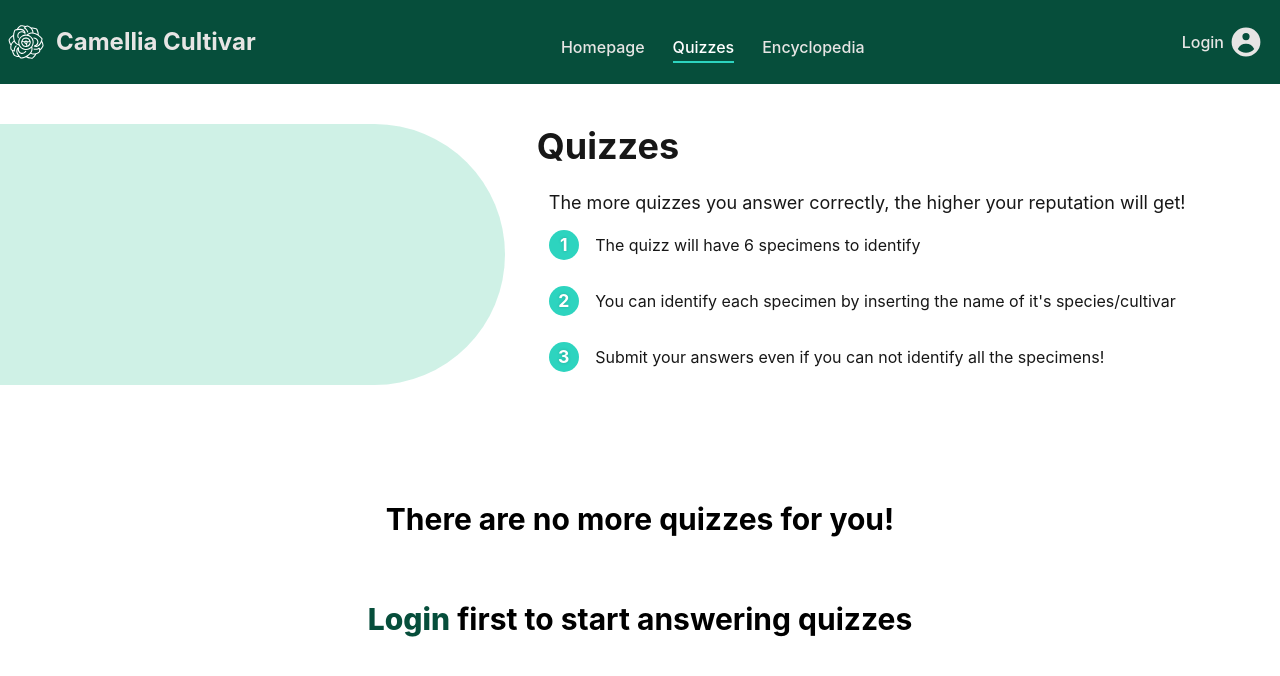
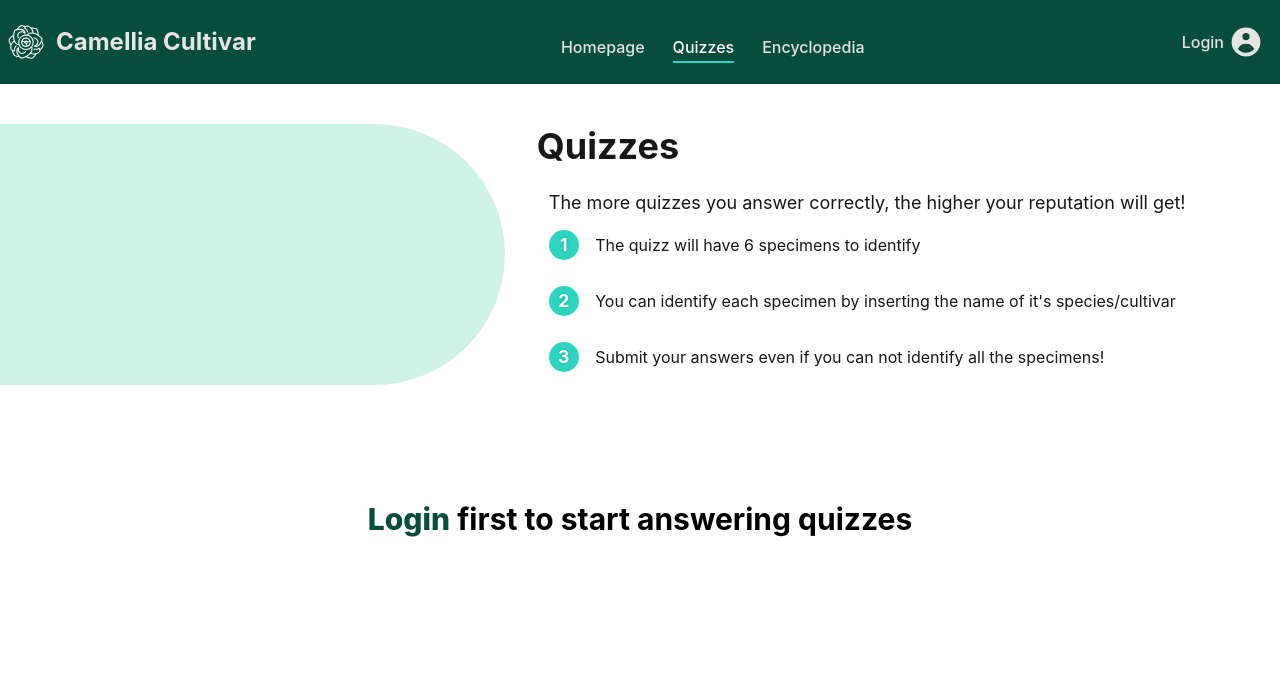
Before and after one commit to Camellia-Cultivar/Camellia-Cultivar, a React (Create React App) app in the folder webapp/: page /quizzes in a window 1280 px wide. Shown: the top 676 px of the page. Built offline with nearby package versions, Linux system fonts and the light colour scheme.

Commit message:
minor fix

```diff
--- a/webapp/src/pages/Quizzes/index.js
+++ b/webapp/src/pages/Quizzes/index.js
@@ -95,7 +95,7 @@ const Quizzes = () => {
                 </div>
                 <div className="col-span-2 justify-self-stretch self-stretch bg-stone-100 rounded-l-full"></div>
             </div>
-            {quizArray.length === 0 && <div className="flex justify-center mt-16 fade-in" style={{ animationDelay: `1400ms` }}>
+            {quizArray.length === 0 && isLogged && <div className="flex justify-center mt-16 fade-in" style={{ animationDelay: `1400ms` }}>
                 <p className="text-xl lg:text-3xl font-bold">There are no more quizzes for you!</p>
             </div>}
             {isLogged ?
```
